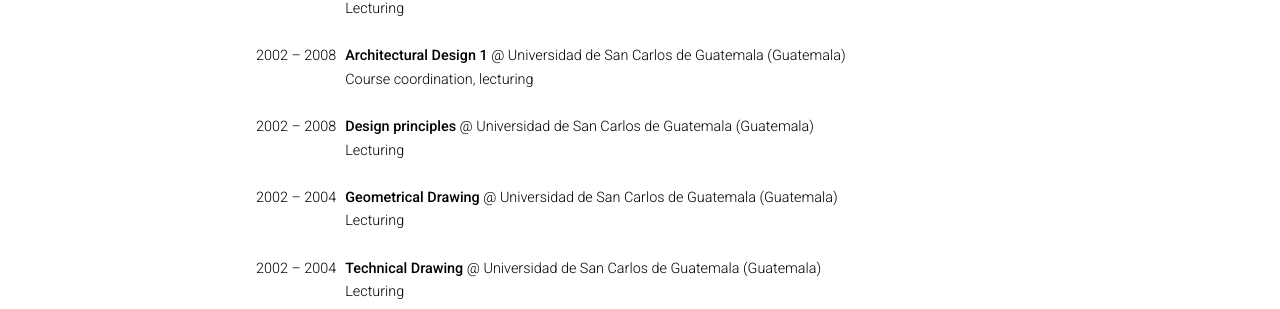
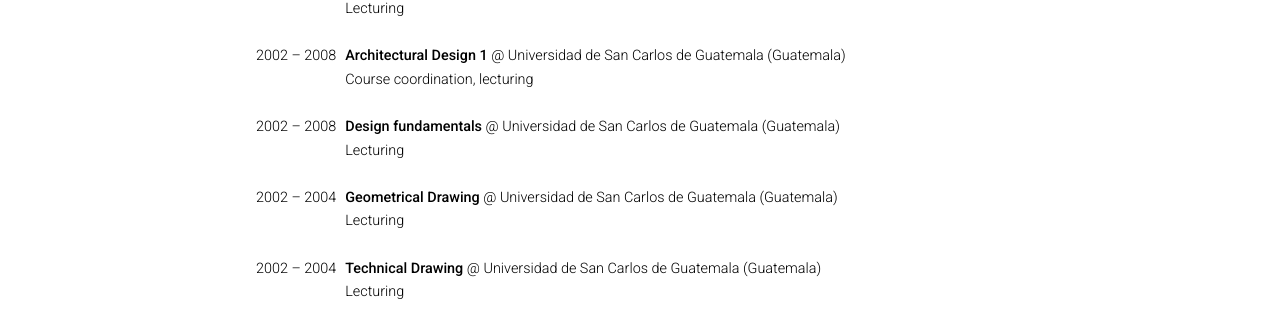
Before and after one commit to AgnesSG/AgnesSG.github.io, a Jekyll site: the page built from _pages/teaching.md, in a window 1280 px wide and 1198 px high. Shown: the part 376-685 px from the top of the window. Built offline with Jekyll 4.4.1, drawn with Linux system fonts in a browser that asks for light colours; nearby versions of some CDN libraries; comment, search, counter and statistics services are not loaded; a style sheet for code colours, icons or effects is not loaded.

Commit message:
Update course name

```diff
--- a/_pages/teaching.md
+++ b/_pages/teaching.md
@@ -20,7 +20,7 @@
 | 2002 -- 2008 | **Architectural Design 1** @ Universidad de San Carlos de Guatemala (Guatemala) |
 | | Course coordination,  lecturing |
 | | |
-| 2002 -- 2008 | **Design principles** @ Universidad de San Carlos de Guatemala (Guatemala) |
+| 2002 -- 2008 | **Design fundamentals** @ Universidad de San Carlos de Guatemala (Guatemala) |
 | | Lecturing |
 | | |
 | 2002 -- 2004 | **Geometrical Drawing** @ Universidad de San Carlos de Guatemala (Guatemala) |
```
